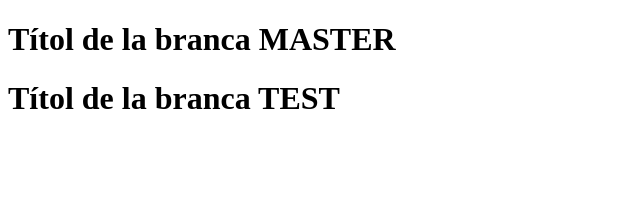
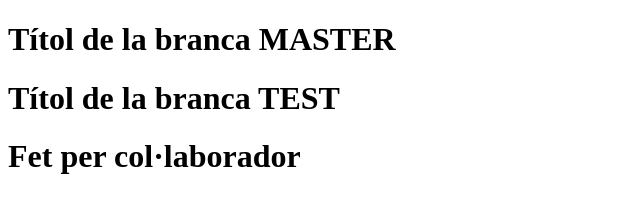
Before and after one commit to adalmau/AEA4.3, a plain HTML site: page index.html in a window 1280 px wide. Shown: the whole page, without its empty margins (0-640 px from the left). Drawn offline with Linux system fonts and the light colour scheme.

Commit message:
Update index.html

```diff
--- a/index.html
+++ b/index.html
@@ -9,5 +9,6 @@
 <body>
     <h1>Títol de la branca MASTER</h1>
     <h1>Títol de la branca TEST</h1>
+    <h1>Fet per col·laborador</h1>
 </body>
 </html>
```
